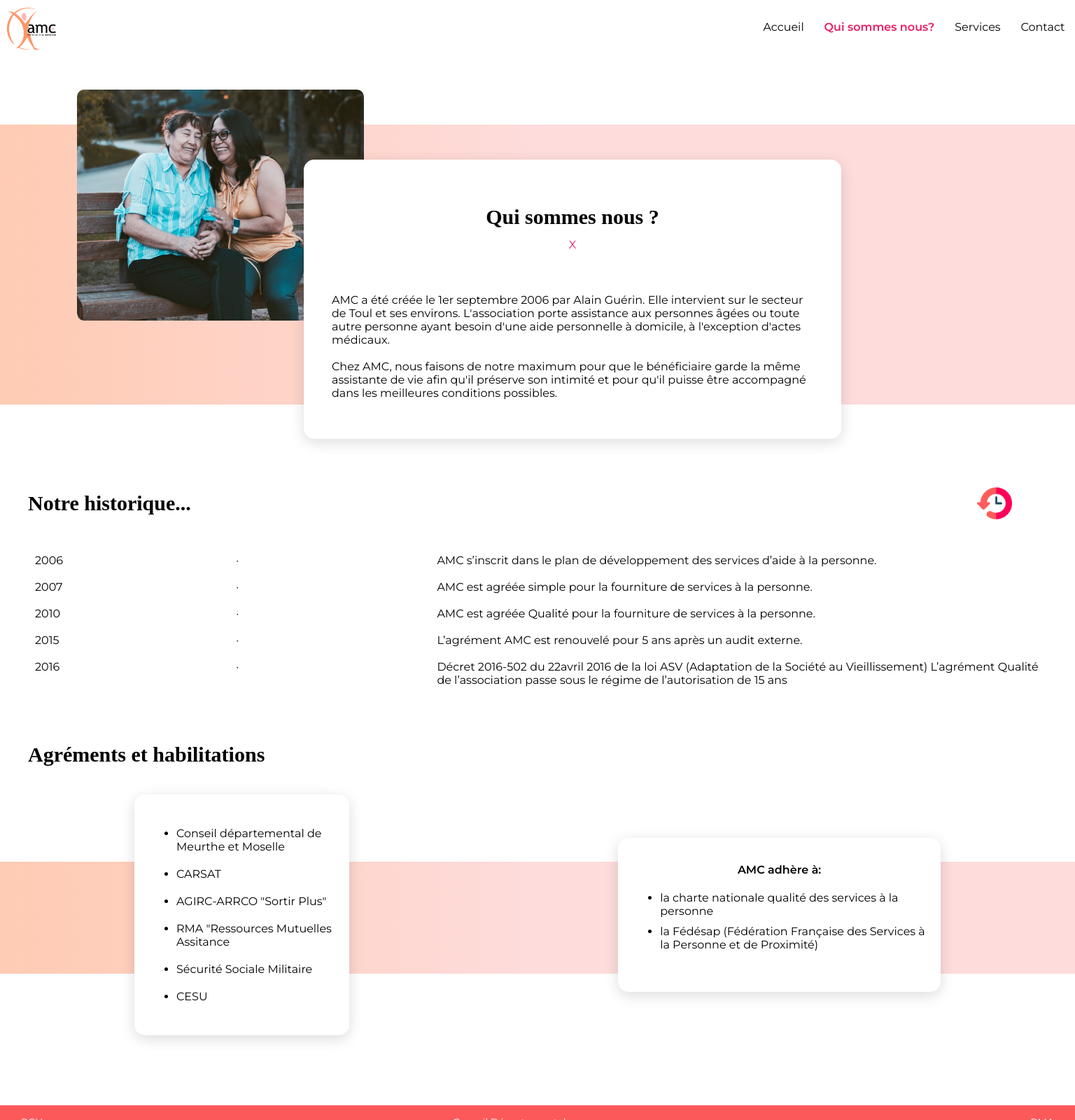
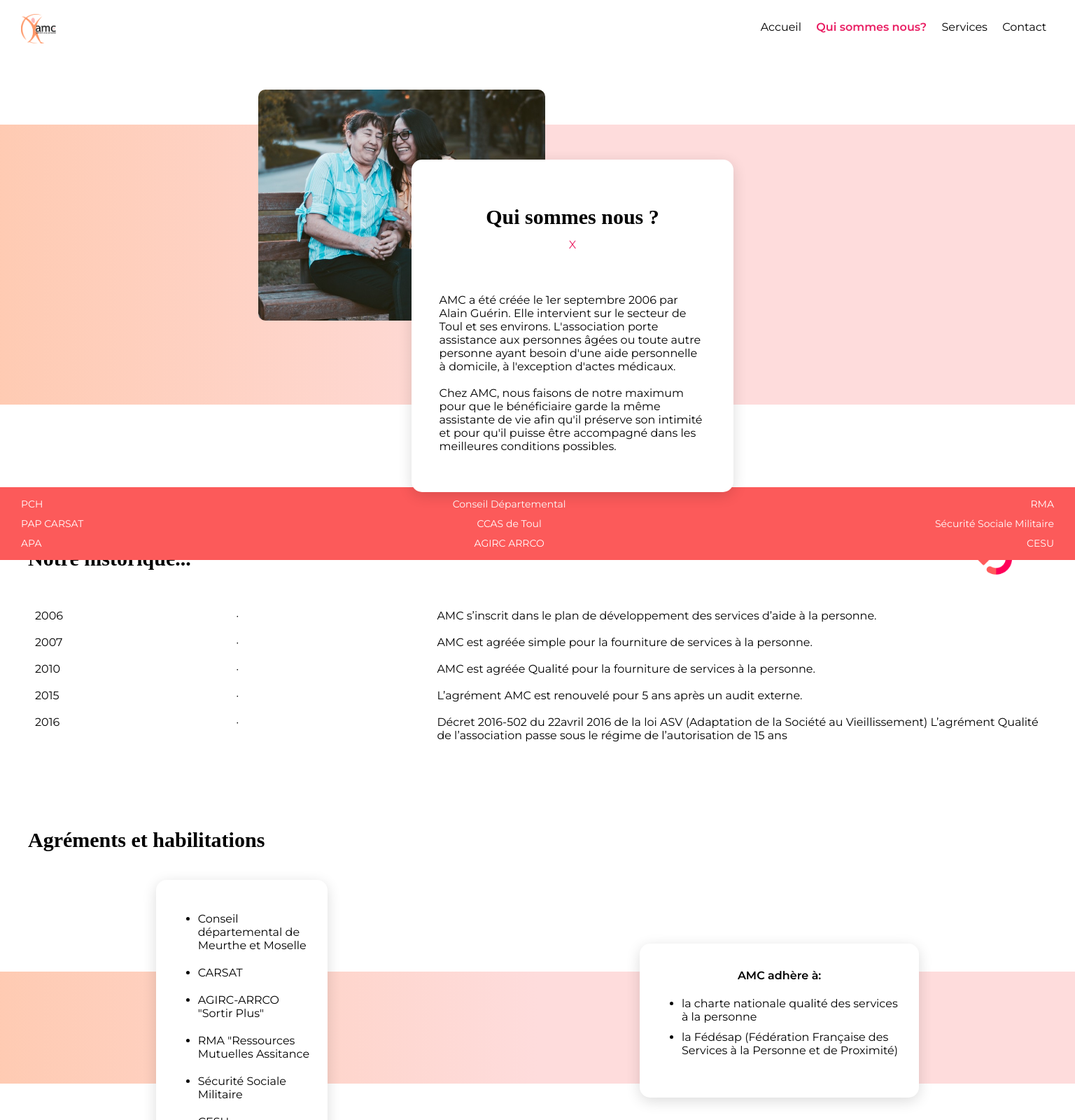
Before and after one commit to MadyKramer/amcwebsite, a React (Create React App) app: page /apropos in a window 1536 px wide. Shown: the top 1600 px of the page at 70% size. Built offline with nearby package versions, Linux system fonts and the light colour scheme; a web font is replaced by a local one.

Commit message:
wide screen responsive

```diff
--- a/src/style.css
+++ b/src/style.css
@@ -72,6 +72,11 @@
   width: 80px;
   padding-left: 10px;
 }
+@media (min-width: 1506px) {
+  .navbar__logo img {
+    padding-left: 30px;
+  }
+}
 @media (max-width: 1023px) {
   .navbar__container {
     display: none;
@@ -92,6 +97,11 @@
   justify-content: space-around;
   list-style-type: none;
   margin-bottom: 25px;
+}
+@media (min-width: 1506px) {
+  .navbar__container__list {
+    padding-right: 30px;
+  }
 }
 @media (max-width: 1023px) {
   .navbar__container__list {
@@ -179,6 +189,13 @@
   margin-bottom: 0;
   margin-top: 100px;
   padding: 10px;
+}
+@media (min-width: 1506px) {
+  .footer {
+    position: absolute;
+    bottom: 0;
+    width: 100%;
+  }
 }
 .footer__links {
   display: flex;
@@ -573,6 +590,11 @@
   border-radius: 10px;
   z-index: -800;
 }
+@media (min-width: 1506px) {
+  .about__img {
+    left: 24%;
+  }
+}
 @media (max-width: 767px) {
   .about__img {
     position: relative;
@@ -598,6 +620,11 @@
   width: 50%;
   padding: 40px;
   border-radius: 15px;
+}
+@media (min-width: 1506px) {
+  .about__section__card {
+    max-width: 30%;
+  }
 }
 @media (max-width: 767px) {
   .about__section__card {
@@ -627,6 +654,11 @@
 
 .historical {
   margin-top: 150px;
+}
+@media (min-width: 1506px) {
+  .historical {
+    margin-top: 10%;
+  }
 }
 @media (max-width: 767px) {
   .historical {
@@ -714,6 +746,11 @@
   margin-top: 80px;
   position: relative;
 }
+@media (min-width: 1506px) {
+  .empowerment {
+    margin-top: 8%;
+  }
+}
 .empowerment__content {
   margin-top: 40px;
   display: flex;
@@ -735,6 +772,11 @@
 .empowerment__content__left ul > li {
   padding: 10px 0px;
 }
+@media (min-width: 1506px) {
+  .empowerment__content__left {
+    max-width: 16%;
+  }
+}
 @media (max-width: 1505px) {
   .empowerment__content__left {
     min-width: 40%;
@@ -752,6 +794,11 @@
   height: 220px;
   padding: 20px;
   border-radius: 15px;
+}
+@media (min-width: 1506px) {
+  .empowerment__content__right {
+    max-width: 26%;
+  }
 }
 @media (max-width: 1505px) {
   .empowerment__content__right {
@@ -915,6 +962,11 @@
   padding: 16px;
   border-radius: 15px;
 }
+@media (min-width: 1506px) {
+  .description__container__card {
+    max-width: 30%;
+  }
+}
 @media (max-width: 767px) {
   .description__container__card {
     width: 80%;
@@ -940,6 +992,11 @@
 .support {
   margin: 130px;
   position: relative;
+}
+@media (min-width: 1506px) {
+  .support {
+    margin-bottom: 12%;
+  }
 }
 @media (max-width: 767px) {
   .support {
--- a/src/styles/_Footer.scss
+++ b/src/styles/_Footer.scss
@@ -1,33 +1,38 @@
-.footer{
+.footer {
+  @include wideScreen {
+    position: absolute;
+    bottom: 0;
+    width: 100%;
+  }
   display: flex;
   justify-content: space-between;
   background-color: $salmon;
   margin-bottom: 0;
   margin-top: 100px;
-    padding:10px;
+  padding: 10px;
 
-    &__links{
+  &__links {
     display: flex;
     flex-direction: column;
     color: #fff;
     font-size: 14px;
     padding: 0 15px;
-        & a{
+    & a {
       text-decoration: none;
       padding: 5px;
-            &:any-link{
+      &:any-link {
         color: #fff;
       }
     }
   }
 }
 
-.link1 a{
+.link1 a {
   text-align: left;
 }
-.link2 a{
+.link2 a {
   text-align: center;
 }
-.link3 a{
-    text-align:end;
+.link3 a {
+  text-align: end;
 }
--- a/src/styles/_Navbar.scss
+++ b/src/styles/_Navbar.scss
@@ -10,6 +10,9 @@
   &__logo img {
     width: 80px;
     padding-left: 10px;
+    @include wideScreen{
+      padding-left: 30px;
+    }
   }
   &__container {
     @include tabAndLess {
@@ -30,6 +33,9 @@
       justify-content: space-around;
       list-style-type: none;
       margin-bottom: 25px;
+      @include wideScreen{
+        padding-right: 30px;
+      }
       @include tabAndLess {
         z-index: 5000;
         flex-direction: column;
--- a/src/styles/aPropos/_Historical.scss
+++ b/src/styles/aPropos/_Historical.scss
@@ -1,5 +1,8 @@
 .historical {
   margin-top: 150px;
+  @include wideScreen{
+    margin-top: 10%;
+  }
   @include smartphone{
     margin-top: 520px;
   }
--- a/src/styles/services/_Description.scss
+++ b/src/styles/services/_Description.scss
@@ -29,6 +29,9 @@
       width: 50%;
       padding: 16px;
       border-radius: 15px;
+      @include wideScreen{
+        max-width: 30%;
+      }
       @include smartphone {
         width: 80%;
         margin-bottom: 50px;
--- a/src/styles/services/_Support.scss
+++ b/src/styles/services/_Support.scss
@@ -1,6 +1,9 @@
 .support {
   margin: 130px;
   position: relative;
+  @include wideScreen{
+    margin-bottom: 12%;
+  }
   @include smartphone {
     margin: 50px 0px 300px 0px;
   }
```
Also changed, not shown: src/styles/aPropos/_About.scss (+7 -0 lines), src/styles/aPropos/_Empowerment.scss (+9 -0 lines), 1 other file (tests, documents, lock files or other folders). Lines whose indentation alone changed are shown as unchanged.
